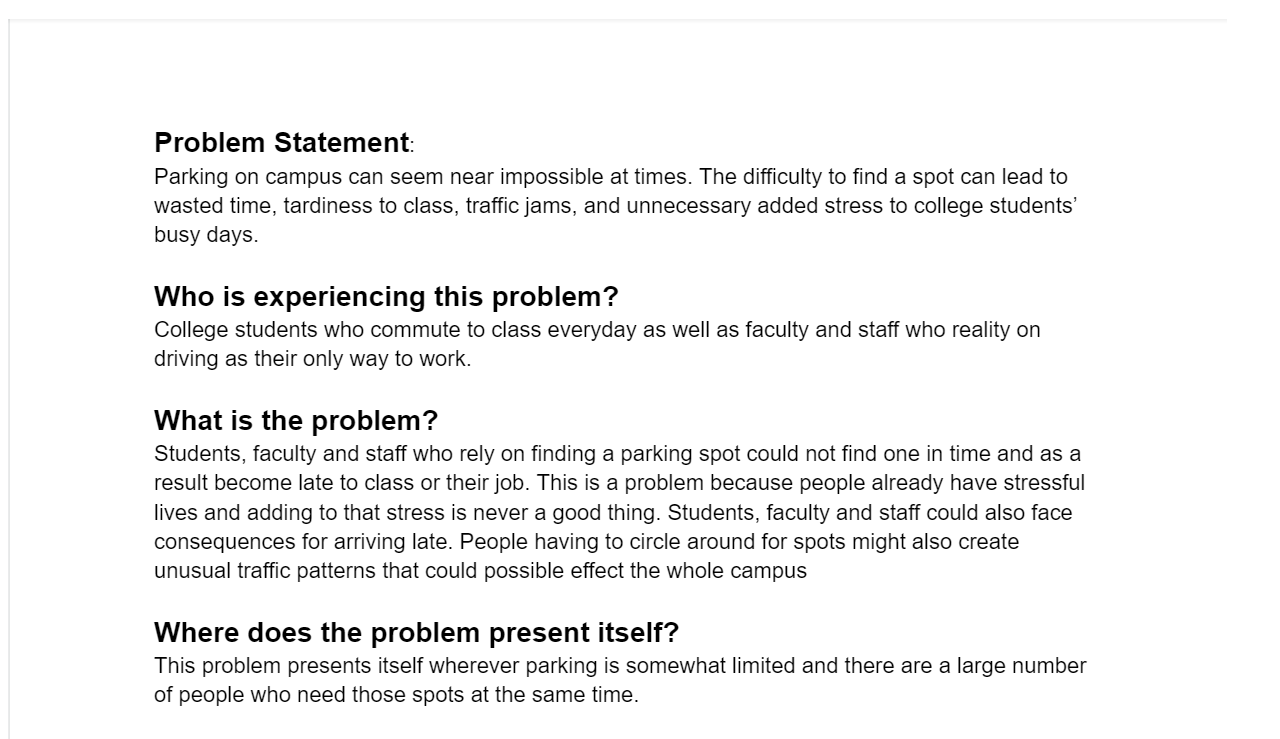
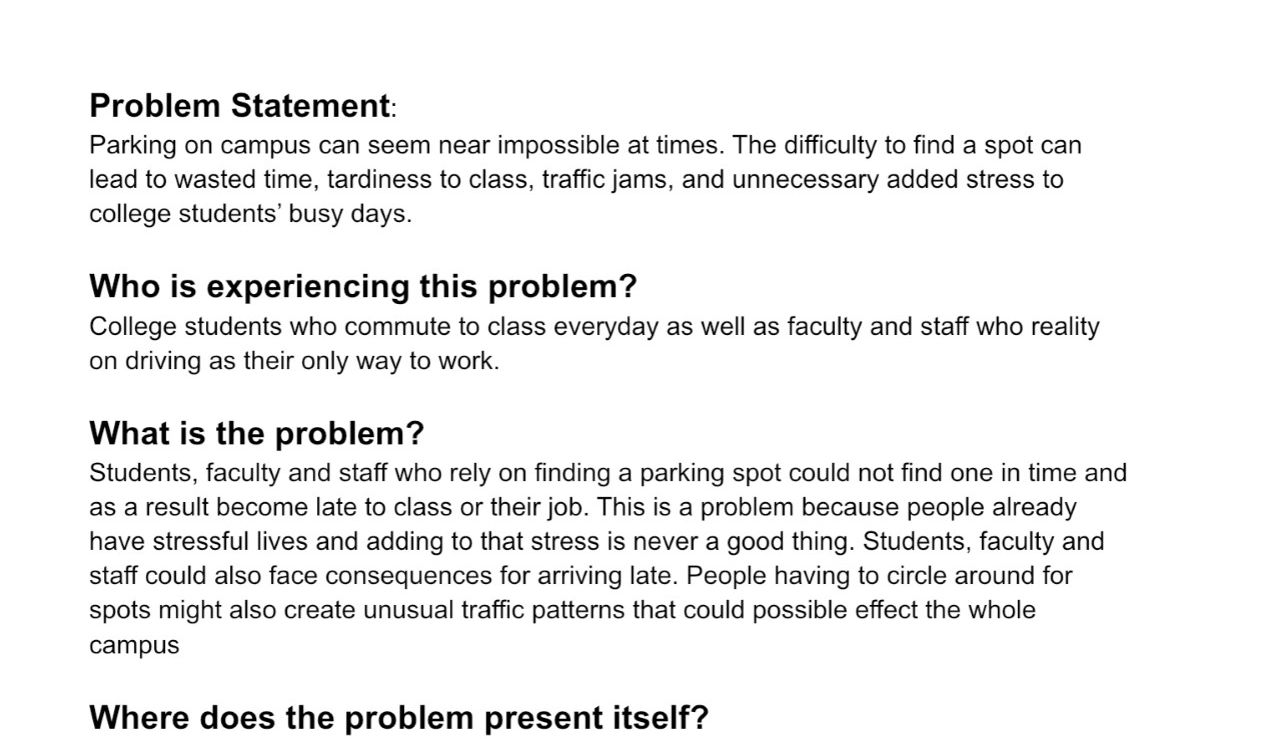
Before and after one commit to Sgclark20/Sgclark20.github.io, a plain HTML site: page index.html in a window 1280 px wide. Shown: the part 61-800 px from the top of the page. Drawn offline with Linux system fonts and the light colour scheme.

Commit message:
Add files via upload

```diff
--- a/index.html
+++ b/index.html
@@ -2,12 +2,13 @@
 <html>
     <head>
         <title>CSCS 190: Sara G Clark</title>
+        <link rel="stylesheet" href="styles.css">
     </head>
     <body>
         <h1>Sara Clark's CECE 190 site:)</h1>
 
         <section class="Assignments">
-            <a href="files/ProblemStatementpdf.pdf"><img src="images/ProblemStatement.png"></a>
+            <a href="files/ProblemStatementpdf.pdf"><img src="images/Realproblemstatment.jpg"></a>
             <p>
                 link to teams: https://docs.google.com/spreadsheets/d/1dlmD2AGsU2QKK2Fu9AB7Hv_I6vjcn0D4-PguEnmNmrg/edit#gid=711365325
             </p>
```
Also changed, not shown: files/ProblemStatement.png (added), images/Realproblemstatment.jpg (added), images/Screenshot 2022-09-07 132613.png (added), images/Screenshot 2022-10-05 135350.png (added).
